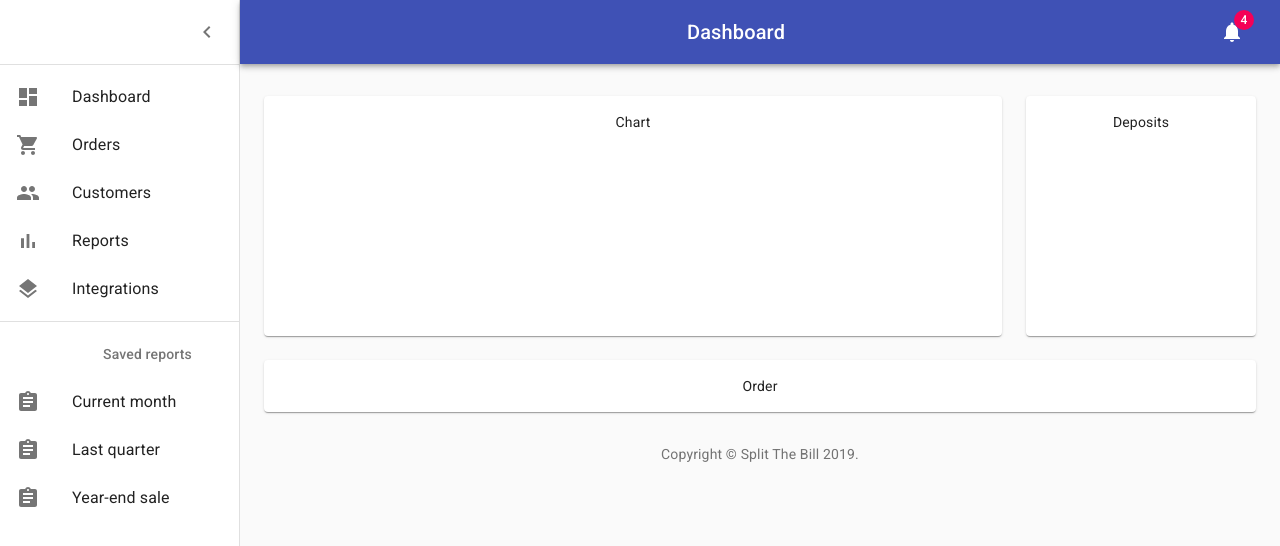
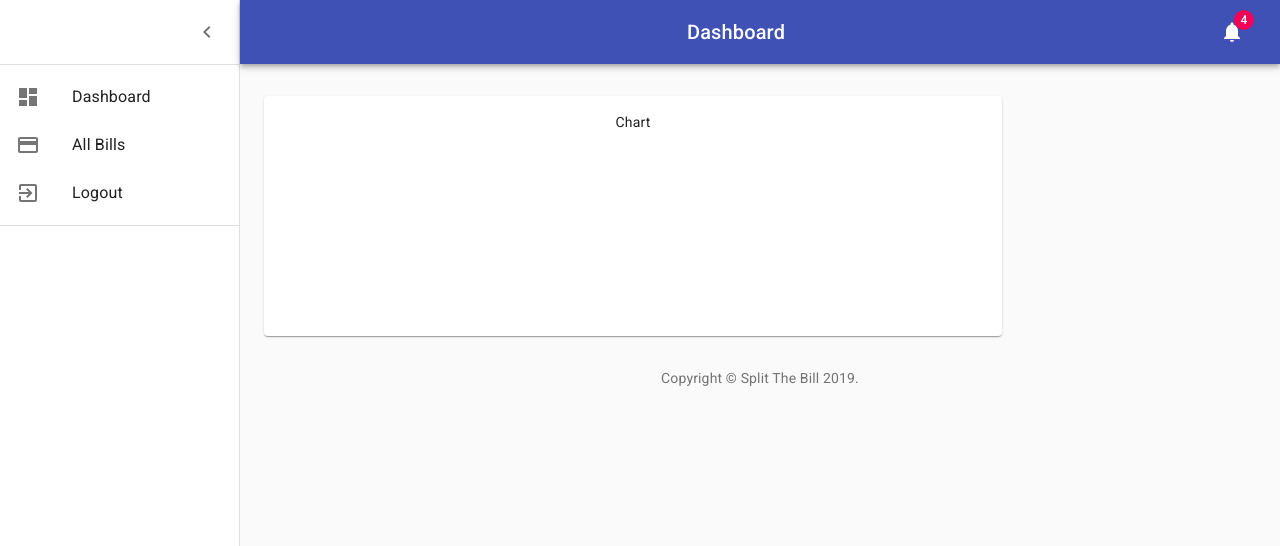
Before and after one commit to split-the-bill-EU/frontend, a React (Create React App) app: page / in a window 1280 px wide. Shown: the top 546 px of the page. Built offline with nearby package versions, Linux system fonts and the light colour scheme.

Commit message:
created an authenitcation folder for the protected toutes

```diff
--- a/src/App.js
+++ b/src/App.js
@@ -1,6 +1,5 @@
 import React from 'react';
 import './App.css';
-import Counter from './components/Counter';
 import Dashboard from './components/Dashboard'
 
 function App() {
--- a/src/components/Dashboard.jsx
+++ b/src/components/Dashboard.jsx
@@ -1,5 +1,6 @@
 import React from 'react';
 import clsx from 'clsx';
+import { Route, Redirect } from 'react-router-dom';
 import { makeStyles } from '@material-ui/core/styles';
 import CssBaseline from '@material-ui/core/CssBaseline';
 import Drawer from '@material-ui/core/Drawer';
@@ -17,10 +18,7 @@ import Link from '@material-ui/core/Link';
 import MenuIcon from '@material-ui/icons/Menu';
 import ChevronLeftIcon from '@material-ui/icons/ChevronLeft';
 import NotificationsIcon from '@material-ui/icons/Notifications';
-import { mainListItems, secondaryListItems } from './listItems';
-// import Chart from './Chart';
-// import Deposits from './Deposits';
-// import Orders from './Orders';
+import { mainListItems } from './listItems';
 
 function Copyright() {
   return (
@@ -166,30 +164,38 @@ export default function Dashboard() {
         <Divider />
         <List>{mainListItems}</List>
         <Divider />
-        <List>{secondaryListItems}</List>
       </Drawer>
       <main className={classes.content}>
         <div className={classes.appBarSpacer} />
         <Container maxWidth="lg" className={classes.container}>
           <Grid container spacing={3}>
             {/* Chart */}
-            <Grid item xs={12} md={8} lg={9}>
+            <Route exact path='/' render={props => {
+                          return (
+                            <Grid item xs={12} md={8} lg={9}>
               <Paper className={fixedHeightPaper}>
                 <div>Chart</div>
               </Paper>
             </Grid>
+                  )
+            }} />
+            {/* <Grid item xs={12} md={8} lg={9}>
+              <Paper className={fixedHeightPaper}>
+                <div>Chart</div>
+              </Paper>
+            </Grid> */}
             {/* Recent Deposits */}
-            <Grid item xs={12} md={4} lg={3}>
+            {/* <Grid item xs={12} md={4} lg={3}>
               <Paper className={fixedHeightPaper}>
                 <div>Deposits</div>
               </Paper>
-            </Grid>
+            </Grid> */}
             {/* Recent Orders */}
-            <Grid item xs={12}>
+            {/* <Grid item xs={12}>
               <Paper className={classes.paper}>
                 <div>Order</div>
               </Paper>
-            </Grid>
+            </Grid> */}
           </Grid>
         </Container>
         <Copyright />
--- a/src/components/listItems.jsx
+++ b/src/components/listItems.jsx
@@ -1,70 +1,31 @@
 import React from 'react';
+import { NavLink } from 'react-router-dom';
 import ListItem from '@material-ui/core/ListItem';
 import ListItemIcon from '@material-ui/core/ListItemIcon';
 import ListItemText from '@material-ui/core/ListItemText';
-import ListSubheader from '@material-ui/core/ListSubheader';
 import DashboardIcon from '@material-ui/icons/Dashboard';
-import ShoppingCartIcon from '@material-ui/icons/ShoppingCart';
-import PeopleIcon from '@material-ui/icons/People';
-import BarChartIcon from '@material-ui/icons/BarChart';
-import LayersIcon from '@material-ui/icons/Layers';
-import AssignmentIcon from '@material-ui/icons/Assignment';
+import PaymentIcon from '@material-ui/icons/Payment';
+import ExitToAppIcon from '@material-ui/icons/ExitToApp';
 
 export const mainListItems = (
   <div>
-    <ListItem button>
+    <ListItem button component={NavLink} to="/">
       <ListItemIcon>
         <DashboardIcon />
       </ListItemIcon>
       <ListItemText primary="Dashboard" />
     </ListItem>
-    <ListItem button>
+    <ListItem button component={NavLink} to="/expenses">
       <ListItemIcon>
-        <ShoppingCartIcon />
+        <PaymentIcon />
       </ListItemIcon>
-      <ListItemText primary="Orders" />
+      <ListItemText primary="All Bills" />
     </ListItem>
     <ListItem button>
       <ListItemIcon>
-        <PeopleIcon />
+        <ExitToAppIcon />
       </ListItemIcon>
-      <ListItemText primary="Customers" />
-    </ListItem>
-    <ListItem button>
-      <ListItemIcon>
-        <BarChartIcon />
-      </ListItemIcon>
-      <ListItemText primary="Reports" />
-    </ListItem>
-    <ListItem button>
-      <ListItemIcon>
-        <LayersIcon />
-      </ListItemIcon>
-      <ListItemText primary="Integrations" />
+      <ListItemText primary="Logout" />
     </ListItem>
   </div>
 );
-
-export const secondaryListItems = (
-  <div>
-    <ListSubheader inset>Saved reports</ListSubheader>
-    <ListItem button>
-      <ListItemIcon>
-        <AssignmentIcon />
-      </ListItemIcon>
-      <ListItemText primary="Current month" />
-    </ListItem>
-    <ListItem button>
-      <ListItemIcon>
-        <AssignmentIcon />
-      </ListItemIcon>
-      <ListItemText primary="Last quarter" />
-    </ListItem>
-    <ListItem button>
-      <ListItemIcon>
-        <AssignmentIcon />
-      </ListItemIcon>
-      <ListItemText primary="Year-end sale" />
-    </ListItem>
-  </div>
-);
--- a/src/index.js
+++ b/src/index.js
@@ -3,6 +3,7 @@ import ReactDOM from 'react-dom';
 import './index.css';
 import App from './App';
 import * as serviceWorker from './serviceWorker';
+import { BrowserRouter as Router } from 'react-router-dom';
 import {Provider} from 'react-redux';
 import {createStore, compose, applyMiddleware} from 'redux';
 import thunk from 'redux-thunk';
@@ -22,9 +23,11 @@ const store = createStore(
 );
 
 ReactDOM.render(
-    <Provider store={store}>
-    <App />
-    </Provider>,
+    <Router>
+      <Provider store={store}>
+      <App />
+      </Provider>
+    </Router>,
     document.getElementById('root'));
 
 // If you want your app to work offline and load faster, you can change
```
Also changed, not shown: src/components/Authcheck/index.js (added, +9 -0 lines).
